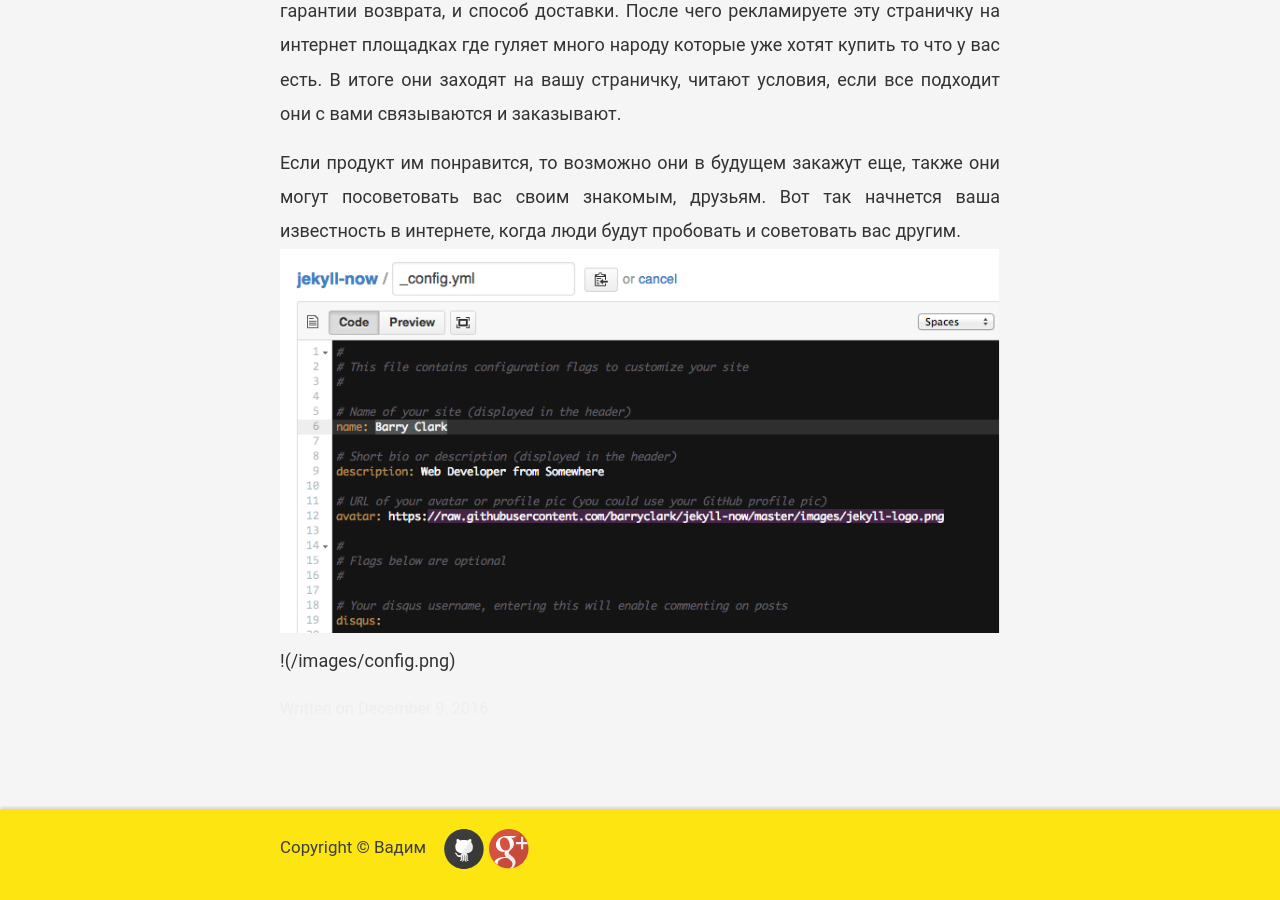
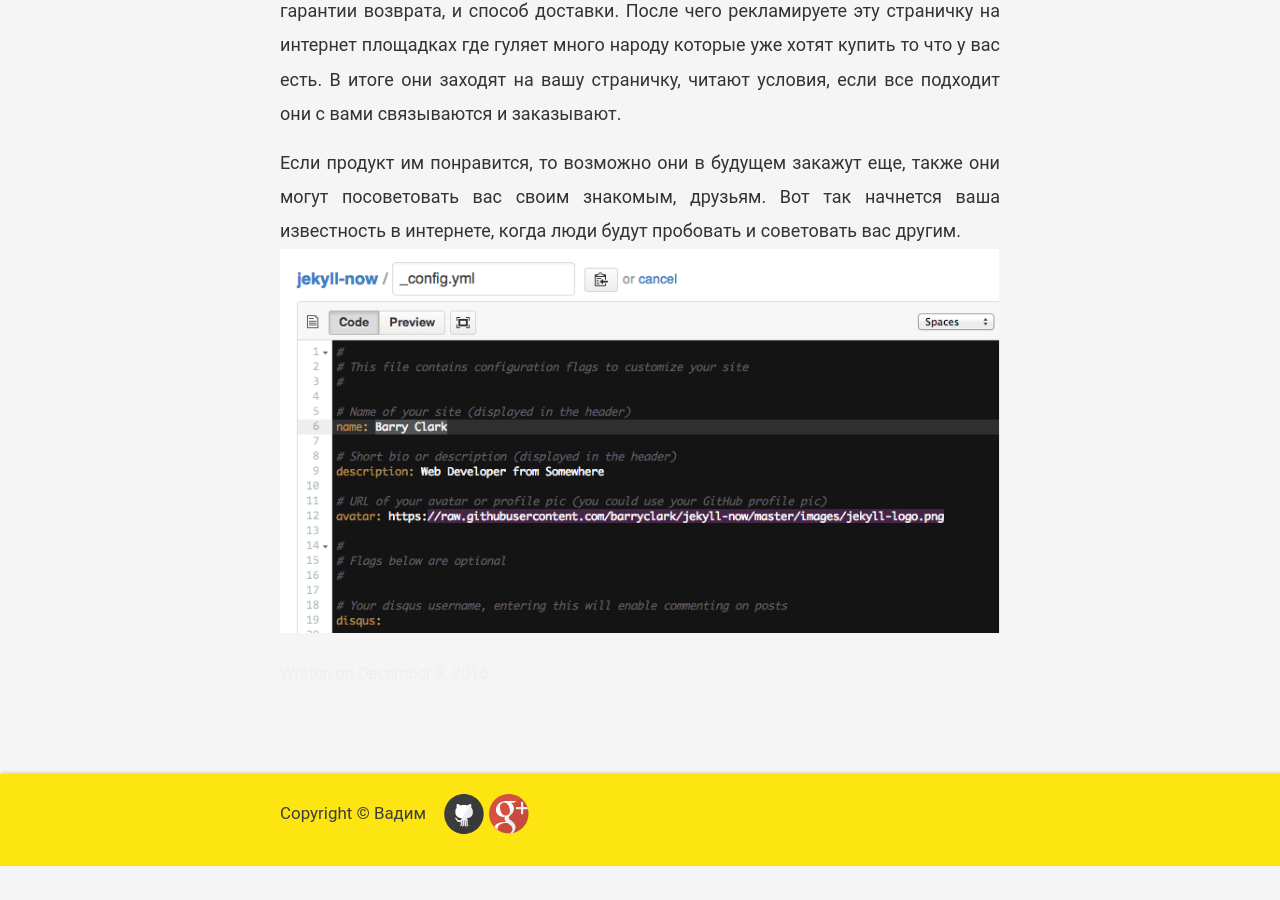
Before and after one commit to VadymVolos/vadymvolos.github.io, a Jekyll site: the page built from _posts/digital-marketing/2016-12-09-sut-internet-marketinga.md, in a window 1280 px wide and 900 px high, scrolled down 856 px. Built offline with Jekyll 4.4.1, drawn with Linux system fonts in a browser that asks for light colours; comment, search, counter and statistics services are not loaded; after the commit the page ends 1722 px from its top, so only the background shows below that.

Commit message:
Update 2016-12-09-sut-internet-marketinga.md

```diff
--- a/_posts/digital-marketing/2016-12-09-sut-internet-marketinga.md
+++ b/_posts/digital-marketing/2016-12-09-sut-internet-marketinga.md
@@ -19,5 +19,3 @@
 Если продукт им понравится, то возможно они в будущем закажут еще, также они могут посоветовать вас своим знакомым, друзьям. Вот так начнется ваша известность в интернете, когда люди будут пробовать и советовать вас другим.
 <br>
 ![_config.yml]({{ site.baseurl }}/images/config.png)
-<br>
-!({{ site.baseurl }}/images/config.png)
```
